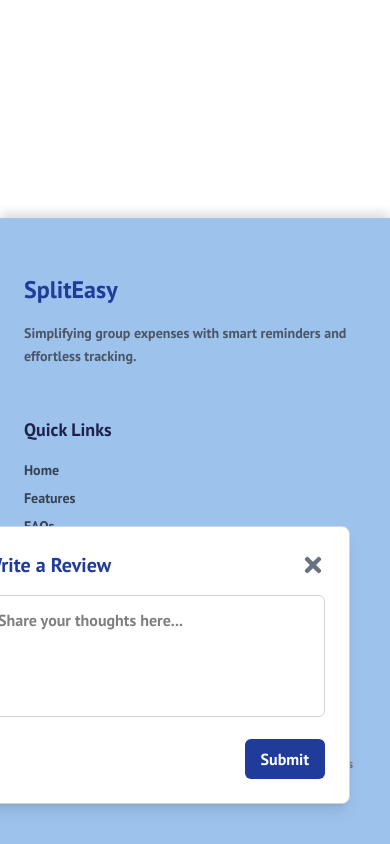
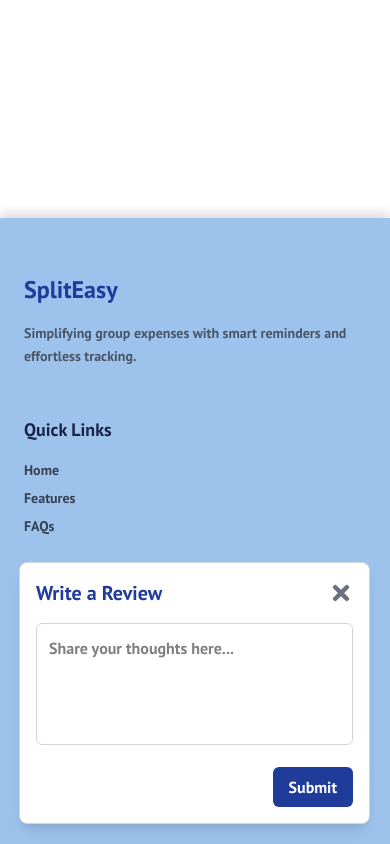
Before and after one commit to Monika-1082005/SplitEasy, a React (Vite) app in the folder client/: page / in a window 390 px wide. Both pictures are taken after a click on the button "Write a Review". Shown: the part 3318-4162 px from the top of the page. Built offline with nearby package versions, Linux system fonts and the light colour scheme; no server answers.

Commit message:
fix(ui): make review modal responsive on smaller devices

```diff
--- a/client/src/components/Footer.jsx
+++ b/client/src/components/Footer.jsx
@@ -149,7 +149,7 @@ export default function Footer() {
       {/* Inline Modal */}
       {isModalOpen && (
         <div
-          className="fixed bottom-10 right-10 z-50 w-full max-w-md bg-white rounded-lg p-6 shadow-lg border border-gray-300"
+          className="fixed bottom-5 right-5 z-50 w-[90%] sm:w-96 bg-white rounded-lg p-4 sm:p-6 shadow-lg border border-gray-300"
           role="dialog"
           aria-modal="true"
         >
```
